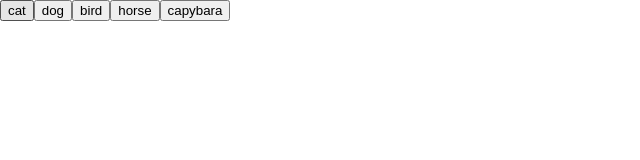
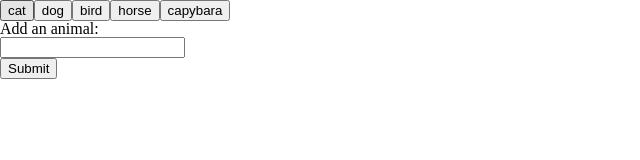
Before and after one commit to looksue/giftastic, a plain HTML site: page index.html in a window 1280 px wide. Shown: the whole page, without its empty margins (0-640 px from the left). Drawn offline with nearby package versions, Linux system fonts and the light colour scheme.

Commit message:
added submit button

```diff
--- a/index.html
+++ b/index.html
@@ -1,5 +1,6 @@
 <!DOCTYPE html>
 <html lang="en">
+
 <head>
     <meta charset="UTF-8">
     <meta name="viewport" content="width=device-width, initial-scale=1.0">
@@ -9,9 +10,16 @@
     <script src="https://ajax.googleapis.com/ajax/libs/jquery/3.4.1/jquery.min.js"></script>
     <title>Giftastic</title>
 </head>
+
 <body>
     <div id="divButtons"></div>
-
+    <div id="divForm">
+        <form>
+            Add an animal:<br>
+            <input type="text" name="newanimal"><br>
+            <input type="submit" value="Submit">
+        </form>
+    </div>
     <div id="gifs-appear-here">
     </div>
 
@@ -19,4 +27,5 @@
 
     <script src="assets\javascript\app.js"></script>
 </body>
+
 </html>
```
